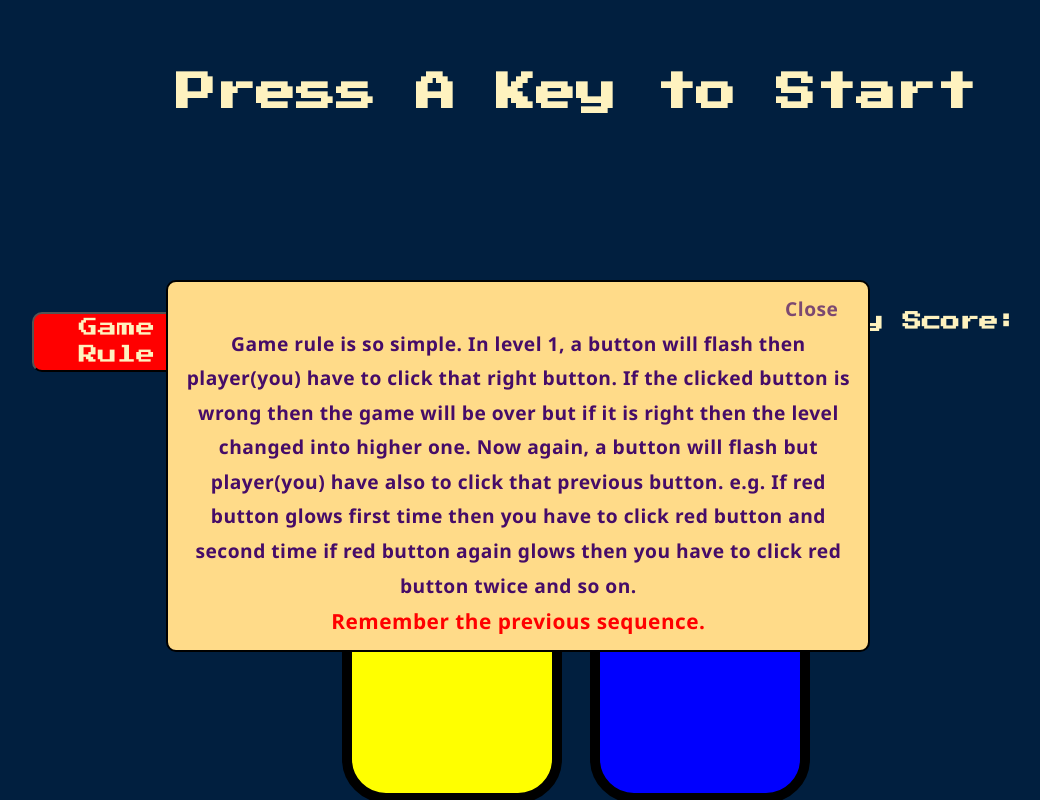
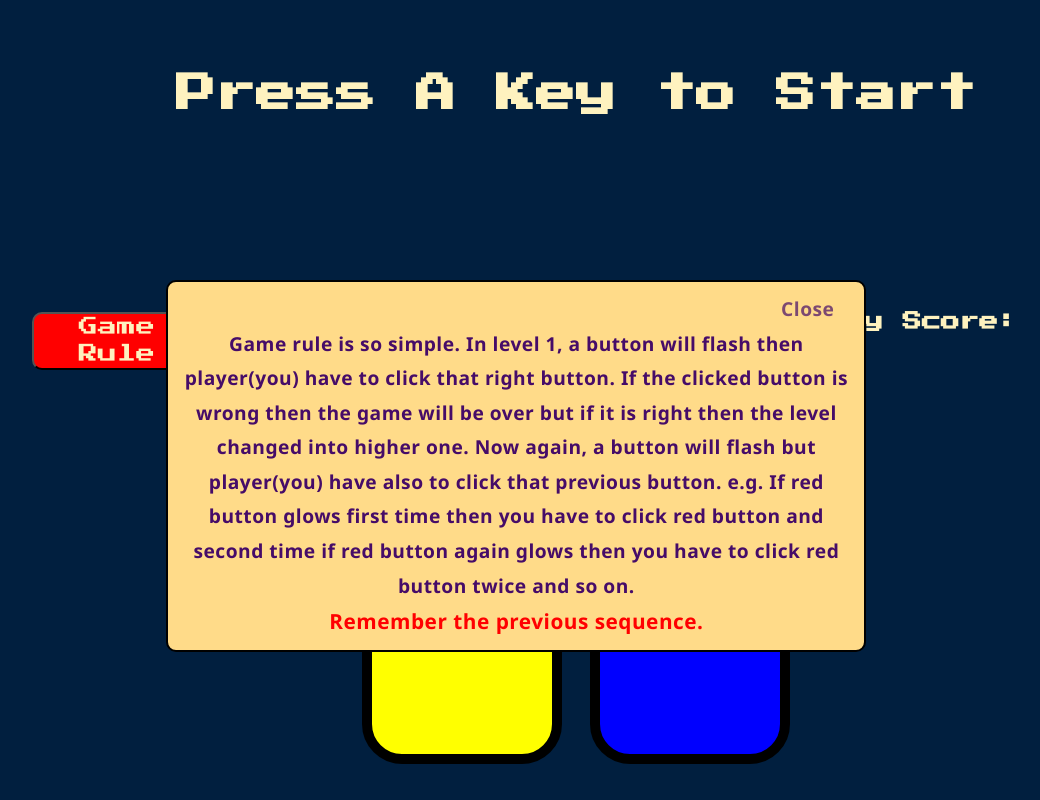
Before and after one commit to lakshmankumar02/simon-game, a plain HTML site: page index.html in a window 1280 px wide. Both pictures are taken after a click on the button "Game Rule". Shown: the top 800 px of the page, without its empty margins (64-1104 px from the left). Drawn offline with nearby package versions, Linux system fonts and the light colour scheme.

Commit message:
Update
change some style

```diff
--- a/style.css
+++ b/style.css
@@ -1,3 +1,10 @@
+*{
+  padding: 0;
+  margin: 0;
+  list-style: none;
+  box-sizing: border-box;
+}
+
 body {
   text-align: center;
   background-color: #011F3F;
@@ -5,9 +12,10 @@ body {
 
 #level-title {
   font-family: 'Press Start 2P', cursive;
-  font-size: 3rem;
+  font-size: 2rem;
   margin: 5%;
   color: #FEF2BF;
+  line-height: 1.5;
 }
 
 .score {
@@ -19,7 +27,7 @@ body {
 }
 
 .myS {
-  right: 5%;
+  right: 7%;
   top: 35%;
 }
 
@@ -40,7 +48,7 @@ body {
 
 .rule_box {
   font-family: 'Segoe UI', Tahoma, Geneva, Verdana, sans-serif;
-  font-size: 1.3rem;
+  font-size: 1.2rem;
   line-height: 1.8;
   letter-spacing: 0.5px;
   font-weight: 600;
@@ -59,7 +67,7 @@ body {
 }
 
 .important {
-  font-size: 1.4rem;
+  font-size: 1.3rem;
   color: #ff0000;
 }
 
@@ -73,6 +81,7 @@ body {
   font-size: 1.4rem;
   position: absolute;
   margin: 2.5%;
+  line-height: 1.4;
   cursor: pointer;
 }
 
```
